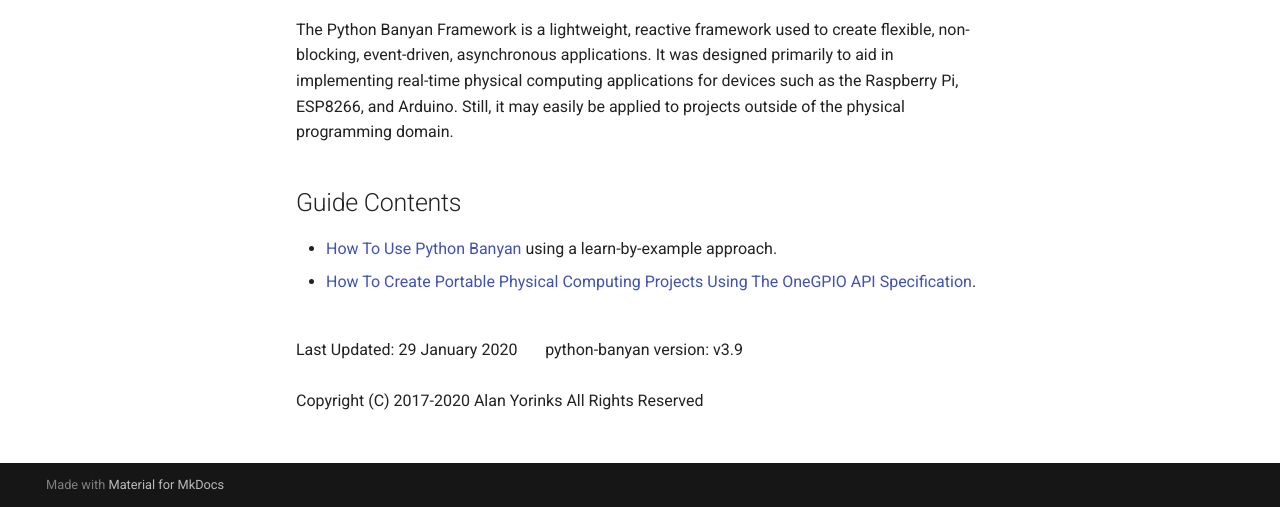
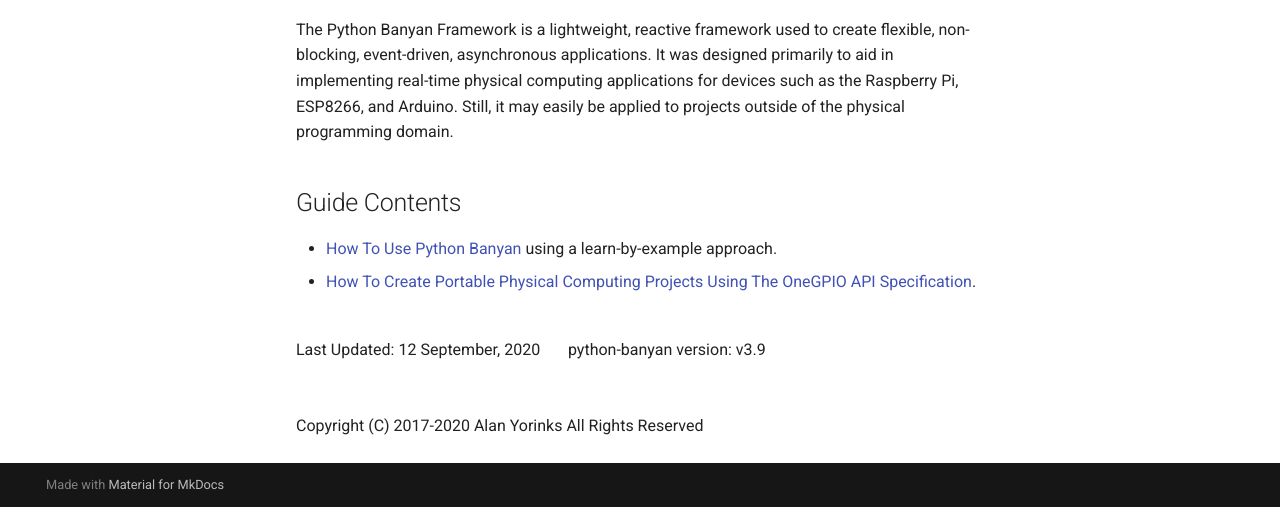
Before and after one commit to MrYsLab/python_banyan, an MkDocs documentation site: the page built from docs/index.md, in a window 1280 px wide and 1041 px high, cut to the strip 534-1041 px from the top of the window. Built offline with MkDocs 1.6.1 and Material for MkDocs 9.7.7, drawn with Linux system fonts in a browser that asks for light colours.

Commit message:
Reformat and grammatical cleanup.

```diff
--- a/docs/index.md
+++ b/docs/index.md
@@ -31,7 +31,8 @@
 
 
 <br>
-Last Updated: 29 January 2020 &nbsp; &nbsp; &nbsp; python-banyan version: v3.9
+Last Updated: 12 September, 2020 &nbsp; &nbsp; &nbsp; python-banyan version: v3.9
+<br>
 <br>
 <br>
 Copyright (C) 2017-2020 Alan Yorinks All Rights Reserved
```
